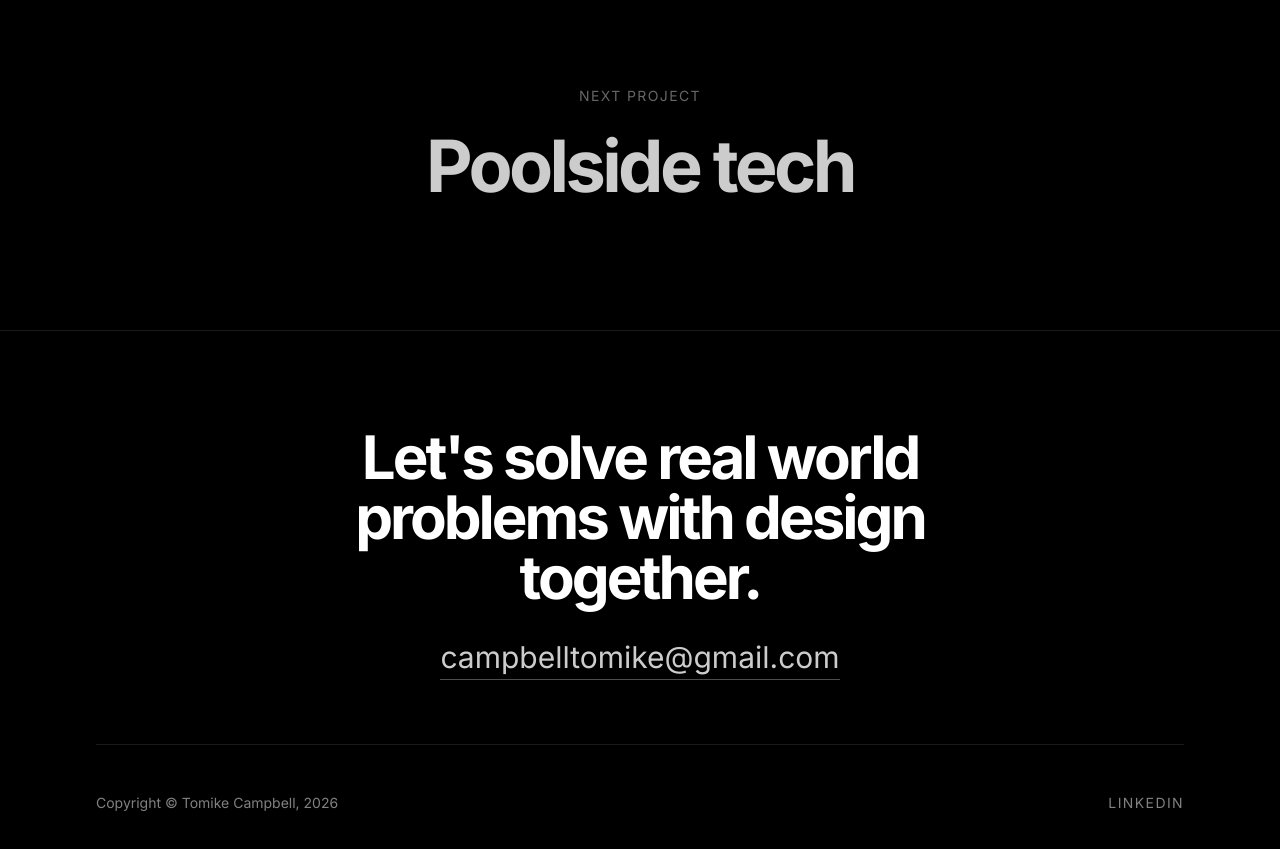
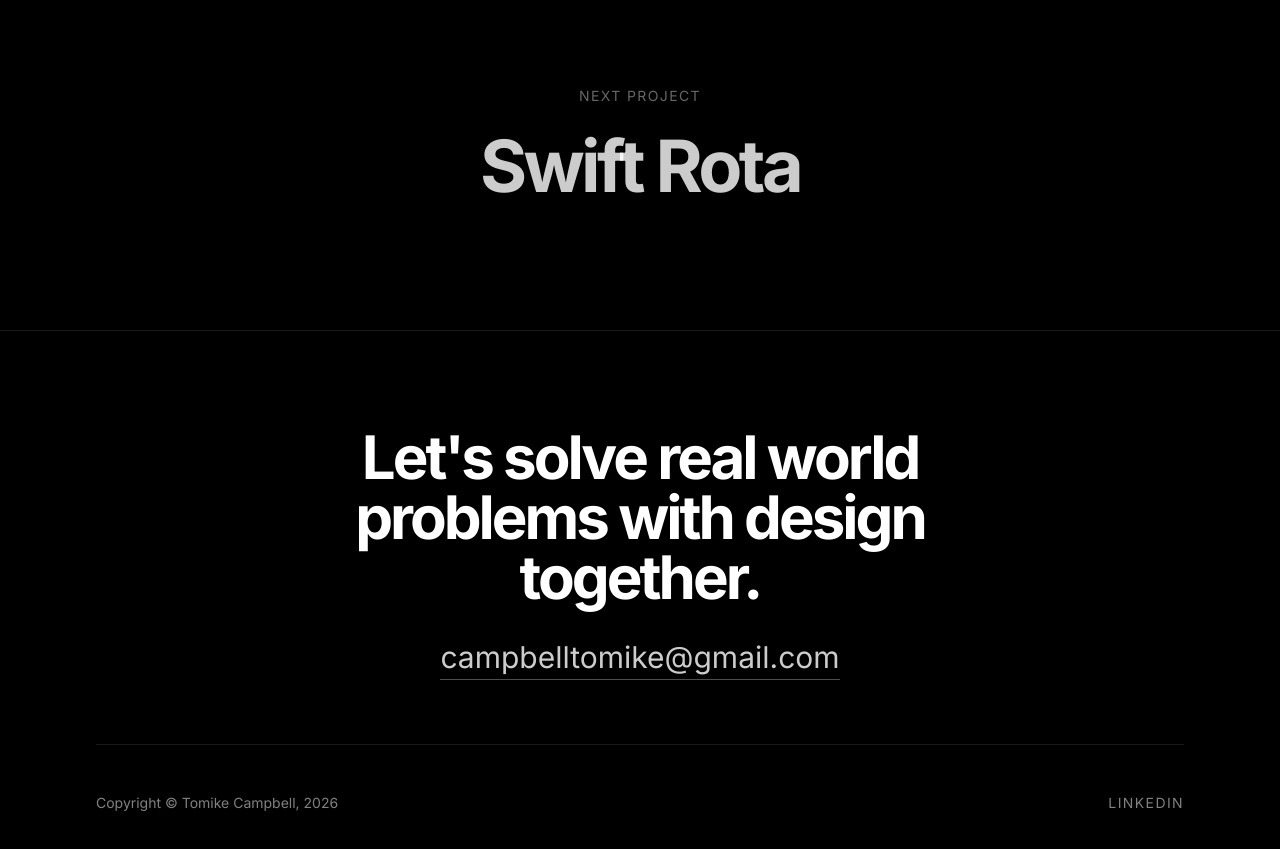
Before and after one commit to Mr-Tomi/tomi-portfolio, a Next.js app: page /projects/flexi-solutions in a window 1280 px wide. Shown: the part 3120-3969 px from the top of the page. Built offline with nearby package versions, Linux system fonts and the light colour scheme.

Commit message:
content: remove yoobic, poolside, and professional.me case studies

```diff
--- a/src/data/projects.ts
+++ b/src/data/projects.ts
@@ -220,29 +220,7 @@ export const projects: Project[] = [
     projectType: "UX/UI Design",
     role: "Lead Product Designer"
   },
-  {
-    id: "1",
-    slug: "yoobic-website",
-    title: "Yoobic Website Rebrand",
-    category: "Website Design, Creative Direction",
-    coverImage: "https://framerusercontent.com/images/6tIgLsABo96N1GZeVdboY31uQKg.jpg",
-    innerImage: "https://framerusercontent.com/images/y62AjvuHTVTKyFtpkexAt5HAk.png",
-    overview: "A comprehensive website rebrand focused on streamlining the digital experience and enhancing the core brand identity.",
-    descriptions: [
-      "At Superside, we had the opportunity to collaborate with YOOBIC on a unique branding initiative tied to their presence at NRF 2025: Retail’s Big Show. The project involved integrating the dynamic brand elements from the event branding into YOOBIC’s existing website, ensuring a cohesive and impactful digital presence that reflected the energy and innovation of their participation in the event.",
-      "IMG::/images/yoobic-1.jpeg",
-      "The primary challenge was to seamlessly blend the bold, event-specific visuals and messaging with YOOBIC’s established brand identity. It was crucial to maintain consistency across their website while capturing the essence of the NRF 2025 branding.",
-      "The client’s intention was to balance professionalism with creativity. By testing both options, they aimed to understand which design resonated more with their audience:",
-      "The Mockup Option: Focused on showcasing YOOBIC’s innovation and solutions in a polished, corporate aesthetic.",
-      "IMG::/images/yoobic-mockup-2.png",
-      "The Brush Stroke Option: Aimed to convey energy, creativity, and excitement, capturing the essence of the NRF 2025 branding.",
-      "IMG::/images/yoobic-mockup-1.png",
-      "As part of the YOOBIC website update, implementing responsive design was a critical priority. The goal was to ensure that the branding updates and new features, including light/dark modes and event-specific elements, delivered a seamless user experience across desktop, and mobile devices.",
-      "The final website updates achieved a perfect balance between YOOBIC’s core brand and the vibrant elements of NRF 2025. The stakeholders were not only satisfied with the outcome but genuinely excited about how the updated website amplified their event presence."
-    ],
-    projectType: "Website Redesign",
-    role: "Creative Lead"
-  },
+
   {
     id: "2",
     slug: "flexi-solutions",
@@ -263,45 +241,7 @@ export const projects: Project[] = [
     projectType: "Mobile App MVP",
     role: "Lead Designer"
   },
-  {
-    id: "3",
-    slug: "poolside-tech",
-    title: "Poolside tech",
-    category: "Website Design, Creative Direction",
-    coverImage: "https://framerusercontent.com/images/Lwz78mto15I4uTWO376zzhT1NI.png",
-    innerImage: "https://framerusercontent.com/images/bgqEf8tKUwjFDBPZ2Li8mG8D64.png",
-    overview: "A high-conversion marketing website tailored for a cutting-edge tech startup.",
-    descriptions: [
-      "The goal was to create a bold, futuristic brand website for Poolside,a startup building an AI-native programming environment. As Creative Lead, I guided the full visual and UX direction, ensuring the site reflected the cutting-edge nature of the product while remaining clear and engaging for a technical audience. We aimed to capture Poolside’s vision through immersive visuals, modern layouts, and a tone that balances ambition with clarity.",
-      "This project involved designing a high-impact marketing website that could communicate technical complexity with style and simplicity. A major highlight of the project was our use of AI-generated imagery, which allowed us to craft visually stunning, one-of-a-kind graphics that aligned perfectly with the brand's narrative.",
-      "We used AI tools to generate conceptual visuals that reflected ideas like machine learning, code intelligence, and creative collaboration, saving time and unlocking creative possibilities that would’ve been difficult with traditional stock assets.",
-      "From strategy and structure to final interactions, every touchpoint was intentionally crafted to reflect the brand’s forward-thinking identity. The design system we created ensured scalability and consistency across future pages and campaigns.",
-      "A key challenge was balancing abstract AI concepts with tangible messaging. It was essential that the site not only looked innovative but also conveyed trust and clarity to pool owners.",
-      "We solved this by: Pairing AI-generated visuals with strong editorial design, simplifying navigation and interaction flow, and collaborating closely with Poolside’s leadership to fine-tune tone and messaging."
-    ],
-    projectType: "Responsive Website Design",
-    role: "Creative Lead"
-  },
-  {
-    id: "4",
-    slug: "professional-me",
-    title: "Professional.Me",
-    category: "Web Dashboard Design, Creative Direction",
-    coverImage: "https://framerusercontent.com/images/FQUgJNUGFkBiPq3W8EjaKKI5ac.png",
-    innerImage: "https://framerusercontent.com/images/PLUzuWl1rEsGS6NOHMjDDN0Yq2w.png",
-    overview: "A robust web dashboard interface created for professionals to track analytics and manage portfolios.",
-    descriptions: [
-      "The goal was to design a seamless, intuitive dashboard experience that supports job seekers through each stage of their career journey,from account creation to onboarding, job search, and profile management. Our focus was to simplify a complex flow into a guided, step-by-step experience that feels empowering and user-first.",
-      "By mapping out key stages and creating a visually guided process, we helped users feel in control, informed, and supported throughout the platform.",
-      "This project involved designing a multi-phase dashboard that covers the full candidate lifecycle. From initial sign-up to job discovery and profile building, each phase was crafted to reduce friction, boost engagement, and make navigation effortless.",
-      "We designed five key modules: Phase 1: Account Creation, Phase 2: Onboarding, Phase 3: (Pending rollout), Phase 4: Job Search, Phase 5: Candidate Profile.",
-      "Color-coded progress indicators and a consistent UI language helped users track their journey and understand what comes next. The result is a clean, scalable dashboard experience built for clarity and momentum, helping users take the next step in their career with confidence.",
-      "The challenge was in managing complexity across multiple user states and scenarios. Each user might be at a different stage of their journey, and we needed to accommodate that variability without overwhelming them.",
-      "To solve this, we implemented: A visual step-based system to reduce cognitive load, smart UI states based on progress and data completion, and modular design components for future scalability."
-    ],
-    projectType: "Web App Dashboard",
-    role: "Creative Lead"
-  },
+
   {
     id: "swift-rota",
     slug: "swift-rota",
```
